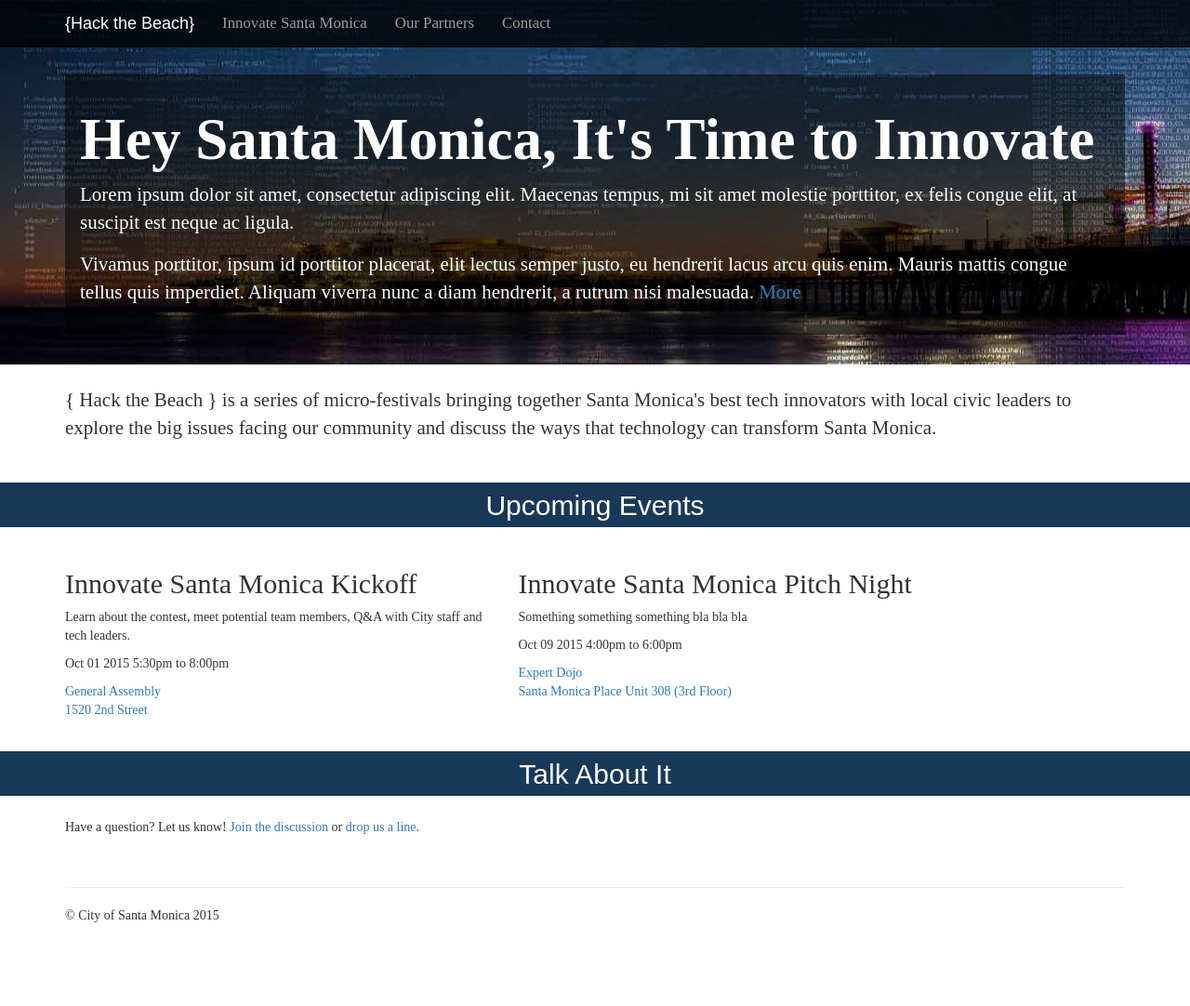
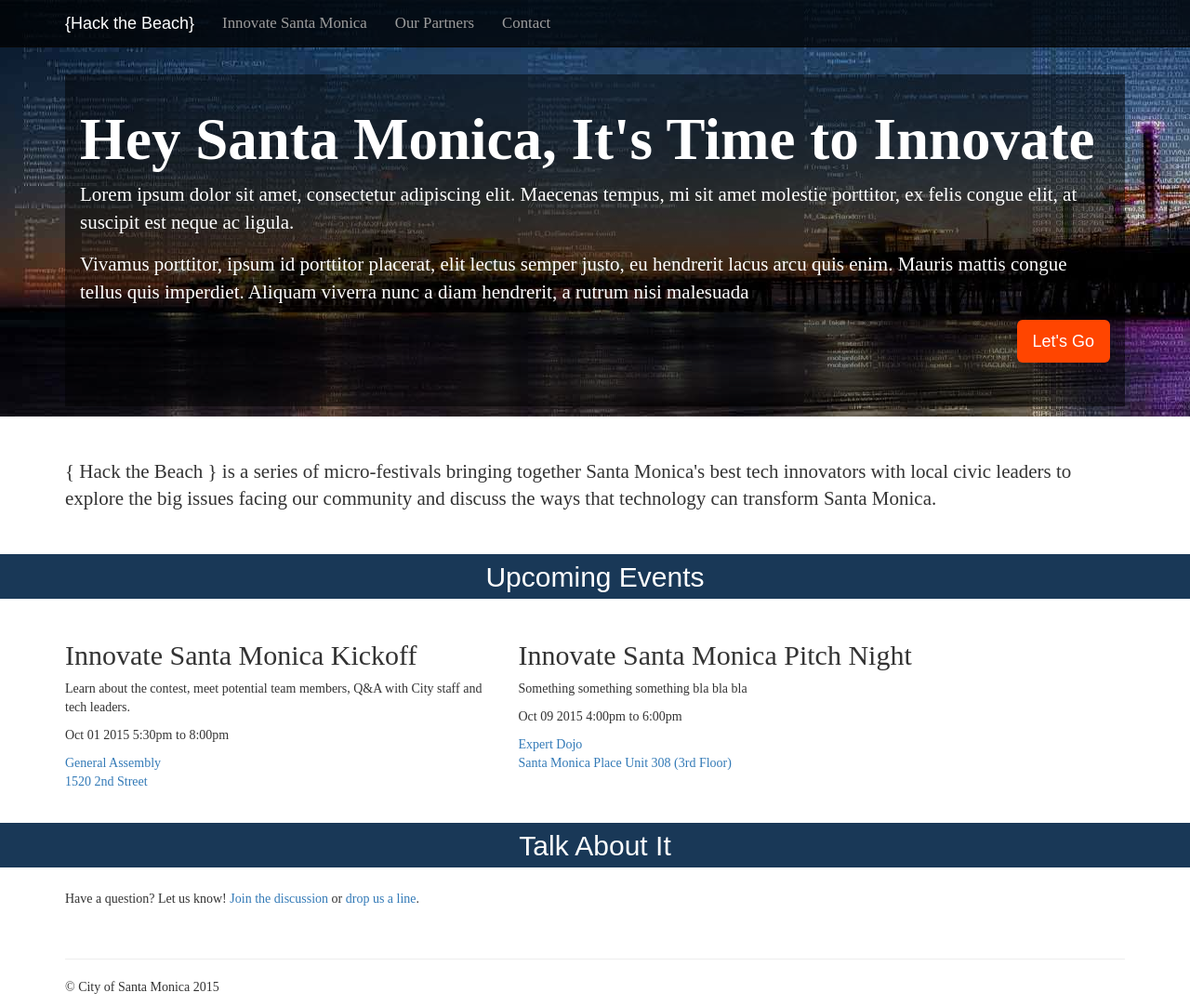
Before and after one commit to CityofSantaMonica/hackthebeach, a Jekyll site: the page built from index.html, in a window 1280 px wide and 1082 px high. Shown: the whole window at 93% size. Built offline with Jekyll 4.4.1, drawn with Linux system fonts in a browser that asks for light colours; nearby versions of some CDN libraries; comment, search, counter and statistics services are not loaded.

Commit message:
spruce up the index jumbo

```diff
--- a/_includes/index/jumbotron.html
+++ b/_includes/index/jumbotron.html
@@ -2,5 +2,9 @@
 
 <p class="lead">Lorem ipsum dolor sit amet, consectetur adipiscing elit. Maecenas tempus, mi sit amet molestie porttitor, ex felis congue elit, at suscipit est neque ac ligula. </p>
 
-<p>Vivamus porttitor, ipsum id porttitor placerat, elit lectus semper justo, eu hendrerit lacus arcu quis enim. Mauris mattis congue tellus quis imperdiet. Aliquam viverra nunc a diam hendrerit, a rutrum nisi malesuada. <a class="lead" href="{{ site.baseurl }}/innovate-santa-monica">More</a>
+<p>Vivamus porttitor, ipsum id porttitor placerat, elit lectus semper justo, eu hendrerit lacus arcu quis enim. Mauris mattis congue tellus quis imperdiet. Aliquam viverra nunc a diam hendrerit, a rutrum nisi malesuada
 </p>
+
+<p class="clearfix">
+  <a class="btn btn-lg pull-right" href="{{ site.baseurl }}/innovate-santa-monica"><span class="fi fi-fw fi-bulb"></span> Let's Go</a>
+</p>
```
